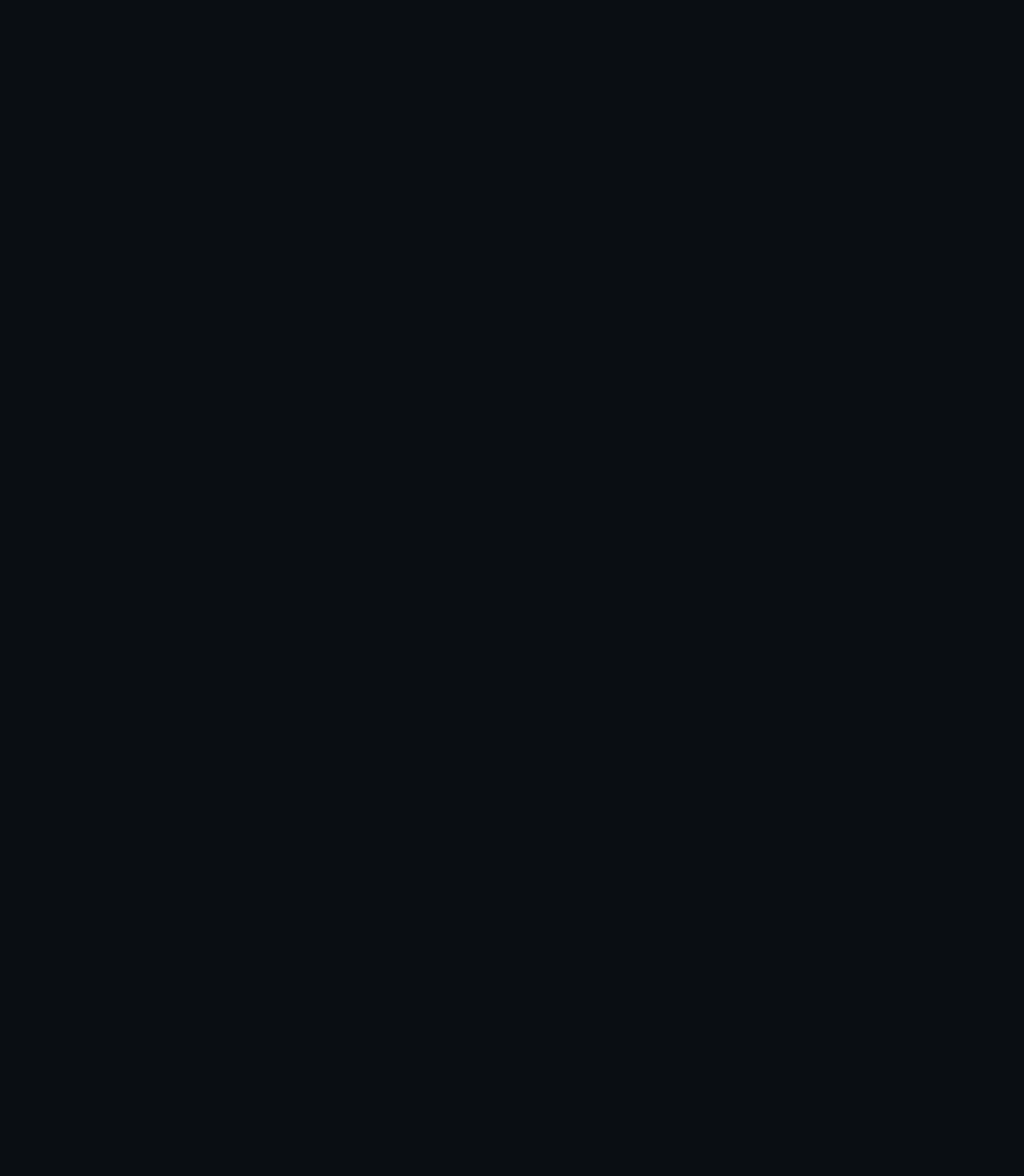
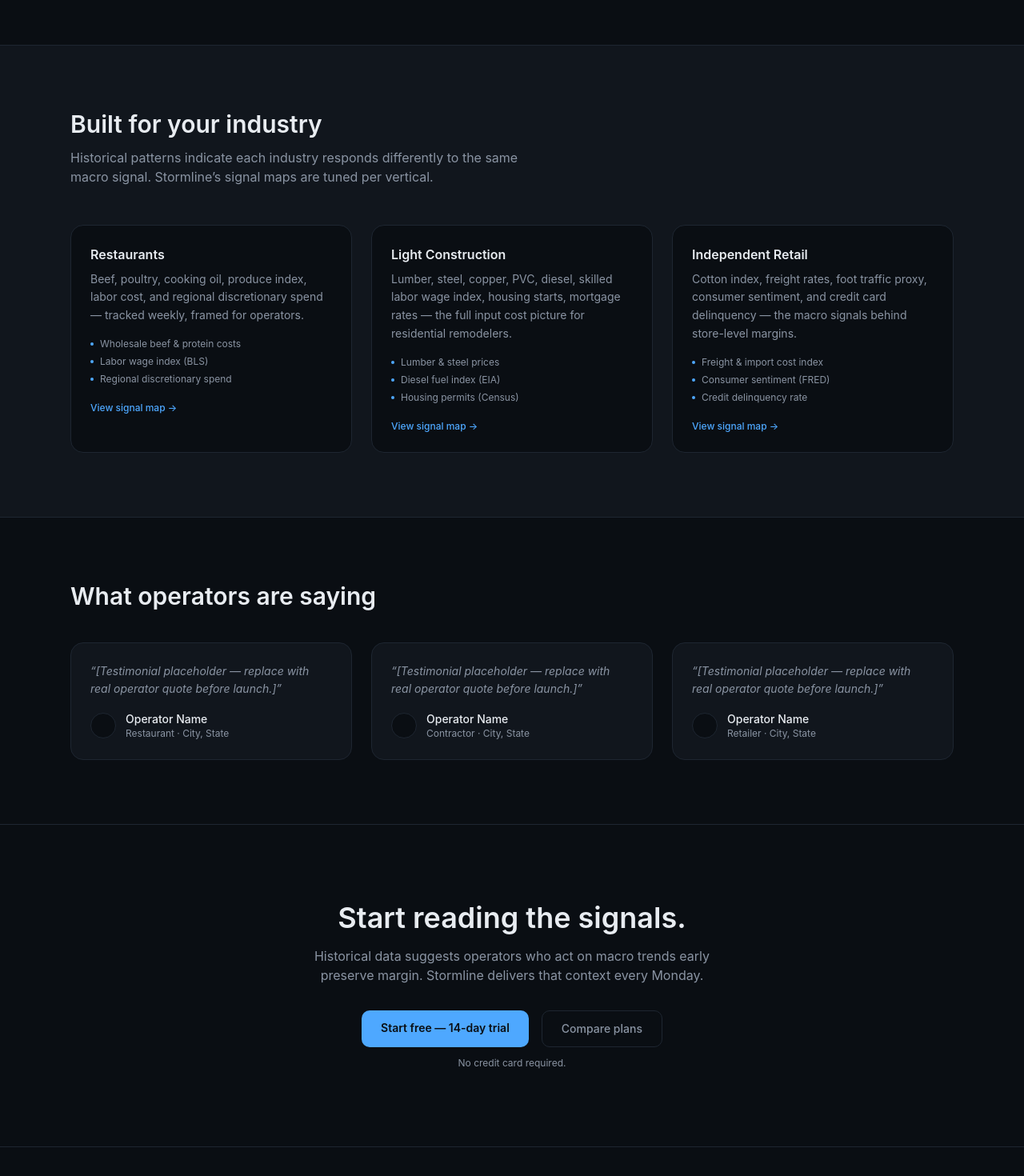
Before and after one commit to Dexterity-PA/Stormline, a Next.js app: page / in a window 1280 px wide. Shown: the part 1300-2770 px from the top of the page at 80% size. Before the commit the page ends 800 px from the top, so only its background shows below. Built offline with nearby package versions, Linux system fonts and the light colour scheme.

Commit message:
feat(marketing): landing page — hero, pillars, industries, CTA

```diff
--- a/app/(marketing)/page.tsx
+++ b/app/(marketing)/page.tsx
@@ -1,8 +1,143 @@
-export default function Page() {
+import type { Metadata } from 'next'
+import Link from 'next/link'
+import Hero from '@/components/marketing/Hero'
+import Pillars from '@/components/marketing/Pillars'
+
+export const metadata: Metadata = {
+  title: 'Stormline — Macro Intelligence for Operators',
+  description:
+    'Weekly operational briefings, input price dashboards, and event alerts — tuned for restaurants, contractors, and independent retailers.',
+}
+
+const INDUSTRIES = [
+  {
+    slug: 'restaurants',
+    label: 'Restaurants',
+    description:
+      'Beef, poultry, cooking oil, produce index, labor cost, and regional discretionary spend — tracked weekly, framed for operators.',
+    signals: ['Wholesale beef & protein costs', 'Labor wage index (BLS)', 'Regional discretionary spend'],
+  },
+  {
+    slug: 'construction',
+    label: 'Light Construction',
+    description:
+      'Lumber, steel, copper, PVC, diesel, skilled labor wage index, housing starts, mortgage rates — the full input cost picture for residential remodelers.',
+    signals: ['Lumber & steel prices', 'Diesel fuel index (EIA)', 'Housing permits (Census)'],
+  },
+  {
+    slug: 'retail',
+    label: 'Independent Retail',
+    description:
+      'Cotton index, freight rates, foot traffic proxy, consumer sentiment, and credit card delinquency — the macro signals behind store-level margins.',
+    signals: ['Freight & import cost index', 'Consumer sentiment (FRED)', 'Credit delinquency rate'],
+  },
+] as const
+
+export default function LandingPage() {
   return (
-    <main className="p-8">
-      <h1 className="text-xl font-display">Stormline</h1>
-      <p className="text-fg-muted mt-2">Placeholder — wire up in Phase 1+.</p>
+    <main style={{ background: 'var(--sl-bg)' }}>
+      <Hero />
+      <Pillars />
+
+      {/* Industries preview */}
+      <section className="border-b border-border" style={{ background: 'var(--sl-bg-elev)' }}>
+        <div className="mx-auto max-w-6xl px-6 py-20">
+          <h2 className="font-display text-2xl font-semibold text-fg md:text-3xl">
+            Built for your industry
+          </h2>
+          <p className="mt-3 max-w-xl text-fg-muted">
+            Historical patterns indicate each industry responds differently to the same macro signal.
+            Stormline&rsquo;s signal maps are tuned per vertical.
+          </p>
+
+          <div className="mt-12 grid gap-6 md:grid-cols-3">
+            {INDUSTRIES.map((ind) => (
+              <Link
+                key={ind.slug}
+                href={`/industries/${ind.slug}`}
+                className="group rounded-lg border border-border p-6 transition-colors hover:border-accent"
+                style={{ background: 'var(--sl-bg)' }}
+              >
+                <h3 className="font-display text-base font-semibold text-fg">
+                  {ind.label}
+                </h3>
+                <p className="mt-2 text-sm leading-relaxed text-fg-muted">
+                  {ind.description}
+                </p>
+                <ul className="mt-4 space-y-1.5">
+                  {ind.signals.map((s) => (
+                    <li key={s} className="flex items-center gap-2 text-xs text-fg-muted">
+                      <span className="h-1 w-1 shrink-0 rounded-full bg-accent" aria-hidden={true} />
+                      {s}
+                    </li>
+                  ))}
+                </ul>
+                <p className="mt-5 text-xs font-medium text-accent transition-opacity group-hover:opacity-75">
+                  View signal map →
+                </p>
+              </Link>
+            ))}
+          </div>
+        </div>
+      </section>
+
+      {/* Social proof placeholder */}
+      <section className="border-b border-border bg-bg">
+        <div className="mx-auto max-w-6xl px-6 py-20">
+          <h2 className="font-display text-2xl font-semibold text-fg md:text-3xl">
+            What operators are saying
+          </h2>
+          {/* TODO: Replace with real operator testimonials before launch */}
+          <div className="mt-10 grid gap-6 md:grid-cols-3">
+            {(['restaurant', 'contractor', 'retailer'] as const).map((role) => (
+              <div
+                key={role}
+                className="rounded-lg border border-border p-6"
+                style={{ background: 'var(--sl-bg-elev)' }}
+              >
+                <p className="text-sm italic leading-relaxed text-fg-muted">
+                  &ldquo;[Testimonial placeholder — replace with real operator quote before launch.]&rdquo;
+                </p>
+                <div className="mt-4 flex items-center gap-3">
+                  <div className="h-8 w-8 rounded-full border border-border bg-bg" />
+                  <div>
+                    <p className="text-sm font-medium text-fg">Operator Name</p>
+                    <p className="text-xs text-fg-muted capitalize">{role} · City, State</p>
+                  </div>
+                </div>
+              </div>
+            ))}
+          </div>
+        </div>
+      </section>
+
+      {/* Bottom CTA */}
+      <section className="bg-bg">
+        <div className="mx-auto max-w-6xl px-6 py-24 text-center">
+          <h2 className="font-display text-3xl font-semibold text-fg md:text-4xl">
+            Start reading the signals.
+          </h2>
+          <p className="mx-auto mt-4 max-w-lg text-fg-muted">
+            Historical data suggests operators who act on macro trends early preserve
+            margin. Stormline delivers that context every Monday.
+          </p>
+          <div className="mt-8 flex flex-wrap justify-center gap-4">
+            <Link
+              href="/sign-up"
+              className="rounded-md bg-accent px-6 py-3 text-sm font-semibold text-bg transition-opacity hover:opacity-90 focus-visible:outline focus-visible:outline-2 focus-visible:outline-offset-2 focus-visible:outline-accent"
+            >
+              Start free — 14-day trial
+            </Link>
+            <Link
+              href="/pricing"
+              className="rounded-md border border-border px-6 py-3 text-sm font-medium text-fg-muted transition-colors hover:border-accent hover:text-fg"
+            >
+              Compare plans
+            </Link>
+          </div>
+          <p className="mt-3 text-xs text-fg-muted">No credit card required.</p>
+        </div>
+      </section>
     </main>
-  );
+  )
 }
```
